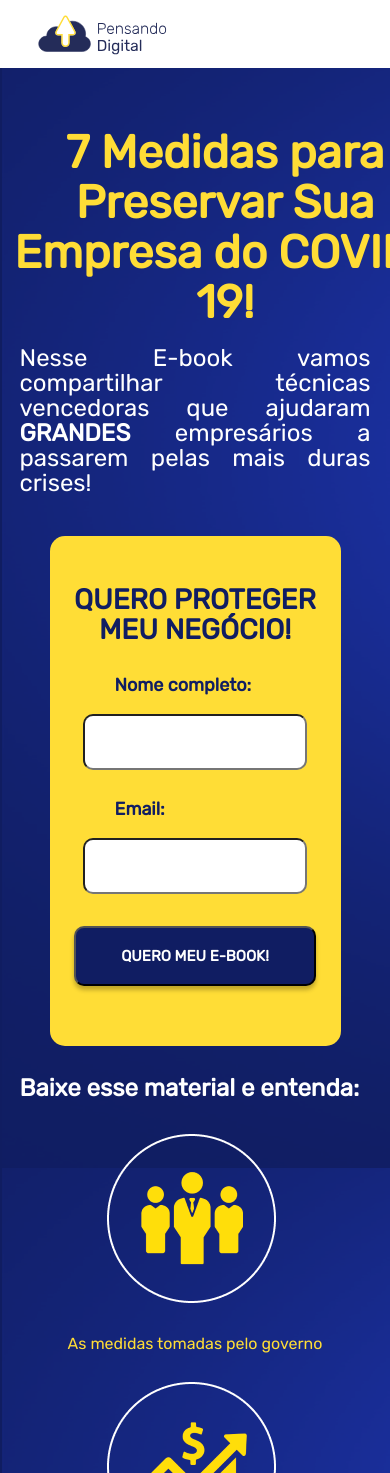
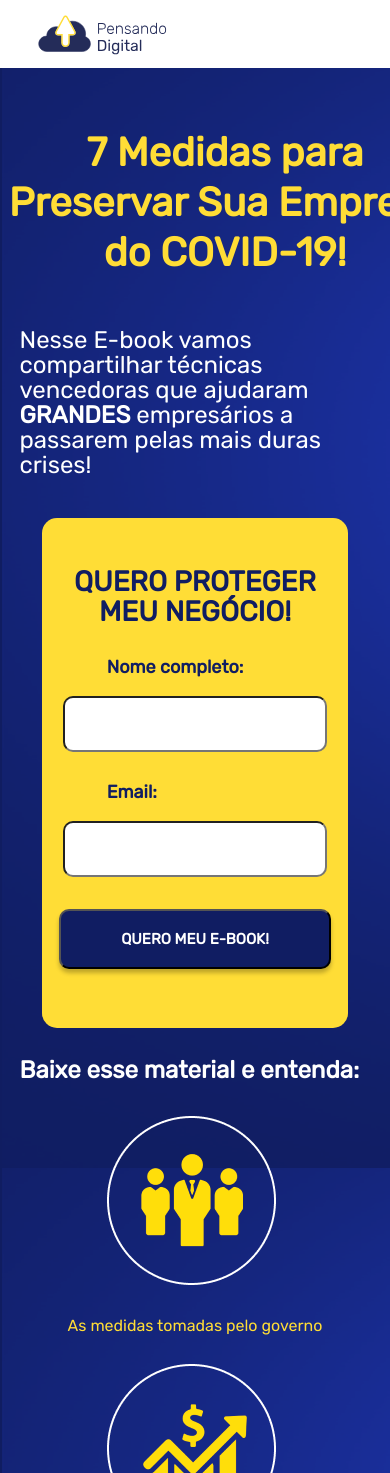
Before and after one commit to glaubermag/ebook-landing-page, a React (Create React App) app: page / in a window 390 px wide. Shown: the top 1473 px of the page. Built offline with nearby package versions, Linux system fonts and the light colour scheme.

Commit message:
Update style.css

```diff
--- a/src/components/style.css
+++ b/src/components/style.css
@@ -149,8 +149,8 @@ margin-right: 15%;
         display: flex;
         margin-bottom: 30px;
         text-align: center;
-        margin-left: 5%;
-        margin-right: 5%;
+        margin-left: 3%;
+        margin-right: 3%;
 
     }
     .container {
@@ -202,7 +202,7 @@ margin-right: 15%;
         font-family: Rubik;
         font-style: normal;
         font-weight: bold;
-        font-size: 46px;
+        font-size: 40px;
         line-height: 50px;
         color: #FFDD36;
         margin: auto;
@@ -218,7 +218,7 @@ margin-right: 15%;
             line-height: 25px;
             font-weight: 300;
             color: #FFFFFF;
-            text-align: justify;
+            text-align: left;
             margin: auto;
             margin-left: 5%;
             margin-right: 5%;
@@ -229,7 +229,7 @@ margin-right: 15%;
         input {
             border-radius: 10px;
             padding: 20px;
-            width: 180px;
+            width: 220px;
             margin-bottom: 4%;
         }
 
@@ -240,8 +240,8 @@ margin-right: 15%;
             background: #101D62;
             box-shadow: 0px 4px 4px rgba(0, 0, 0, 0.25);
             border-radius: 10px;
-            padding-left: 3em;
-            padding-right: 3em;
+            padding-left: 4em;
+            padding-right: 4em;
             margin-top: 20px;
 
             }
```
